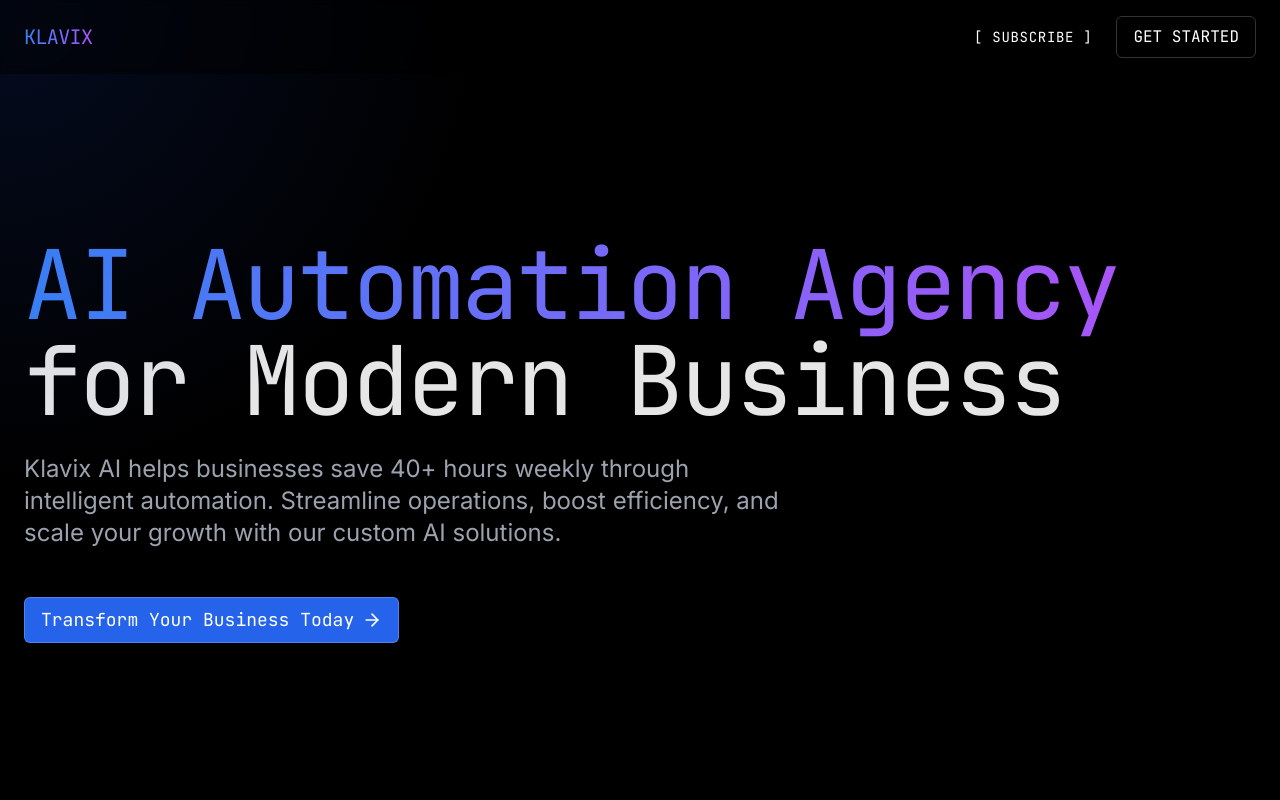
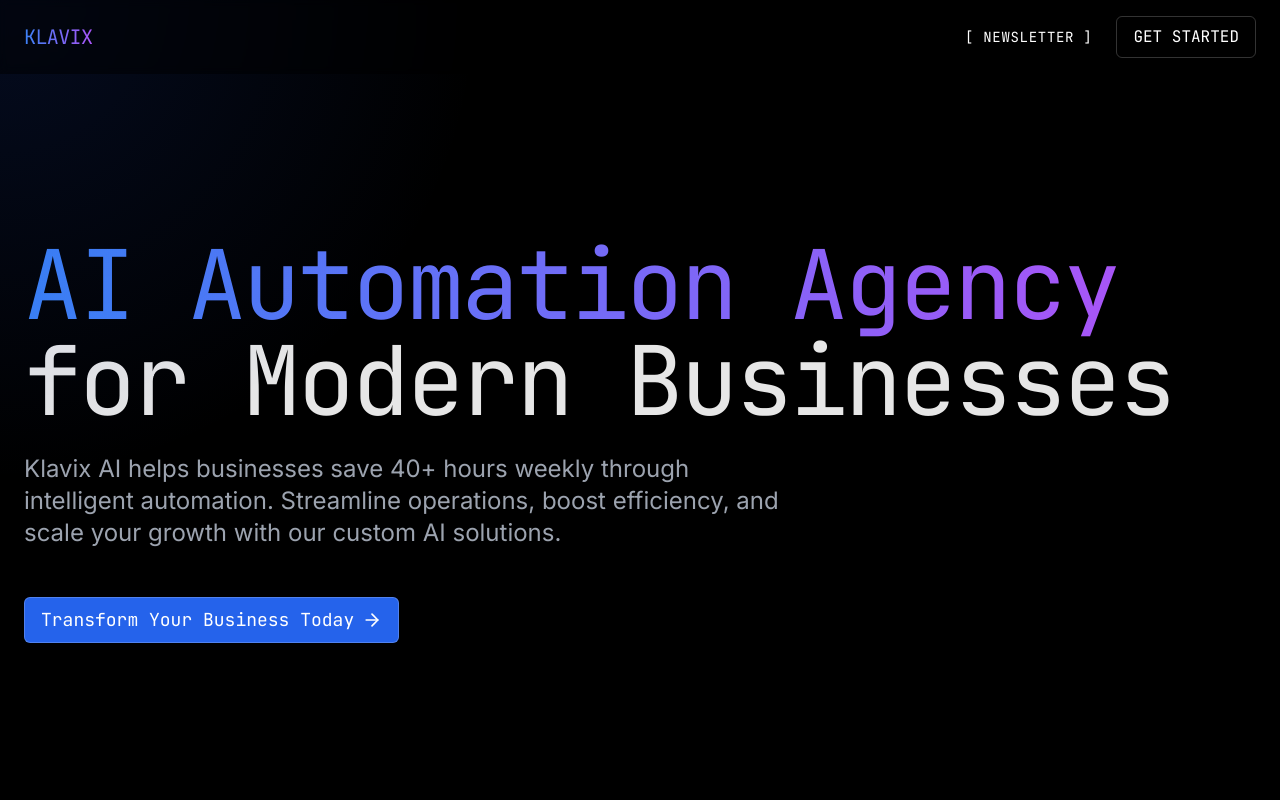
Before and after one commit to armanbiz/klavix-web, a React (Vite) app: page / in a window 1280 px wide. Shown: the top 800 px of the page. Built offline with nearby package versions, Linux system fonts and the light colour scheme.

Commit message:
changed hero section text

```diff
--- a/src/components/home/HeroSection.tsx
+++ b/src/components/home/HeroSection.tsx
@@ -7,7 +7,7 @@ const HeroSection = () => {
   const [text, cursor] = useTypewriter({
     texts: [
       'AI Automation Agency',
-      'for Modern Business',
+      'for Modern Businesses',
       'Klavix AI helps businesses save 40+ hours weekly through intelligent automation. Streamline operations, boost efficiency, and scale your growth with our custom AI solutions.'
     ],
     speed: 25,
--- a/src/components/navigation/NavLinks.tsx
+++ b/src/components/navigation/NavLinks.tsx
@@ -22,7 +22,7 @@ const NavLinks = ({ isMobile, onItemClick }: NavLinksProps) => {
 
   return (
     <div className={`${isMobile ? 'flex flex-col space-y-6' : 'flex items-center space-x-6'}`}>
-      <button onClick={handleSubscribe} className="nav-link">[ SUBSCRIBE ]</button>
+      <button onClick={handleSubscribe} className="nav-link">[ NEWSLETTER ]</button>
       <button
         onClick={handleGetStarted}
         className={`nav-button ${isMobile ? 'w-full justify-center' : ''}`}
```
